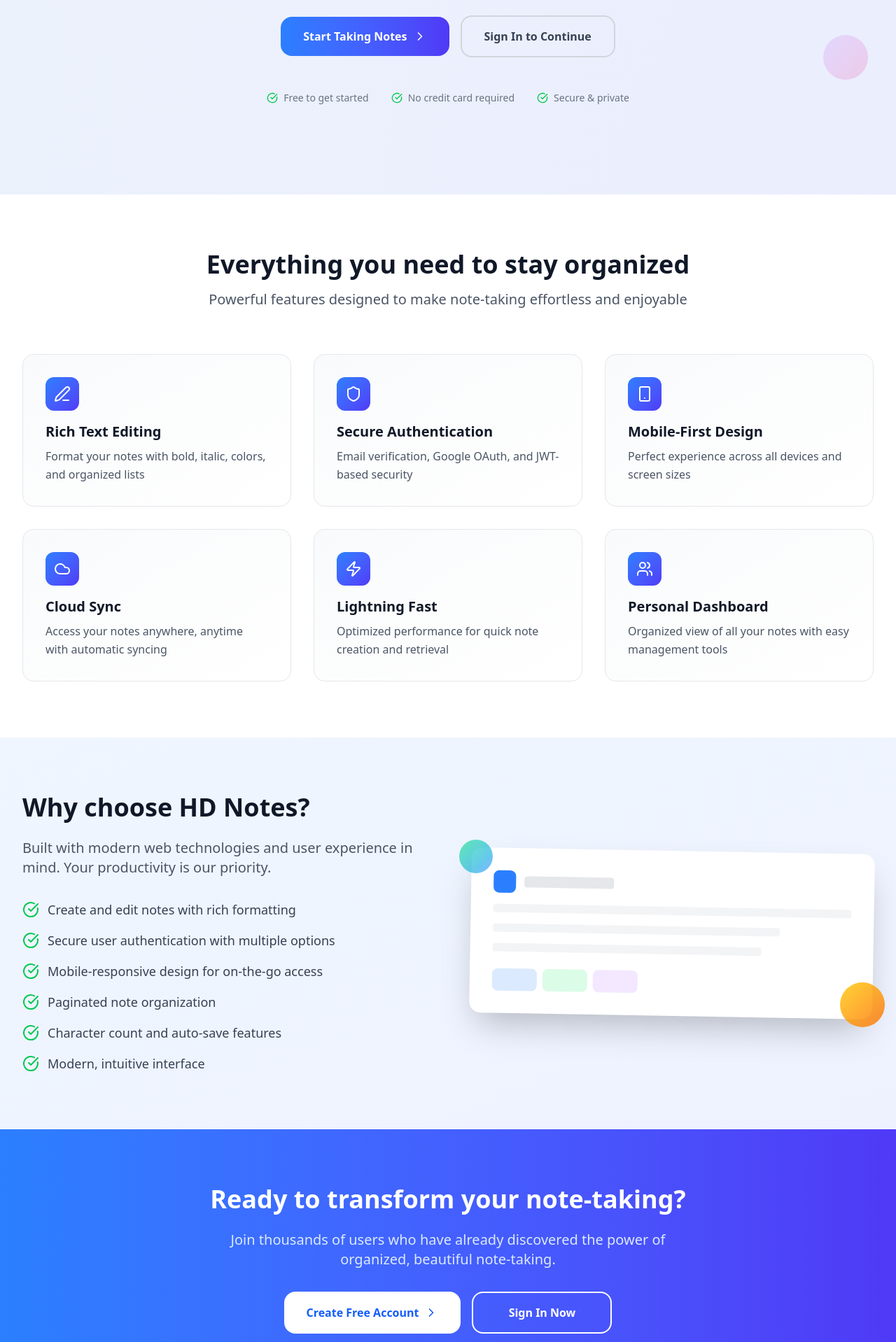
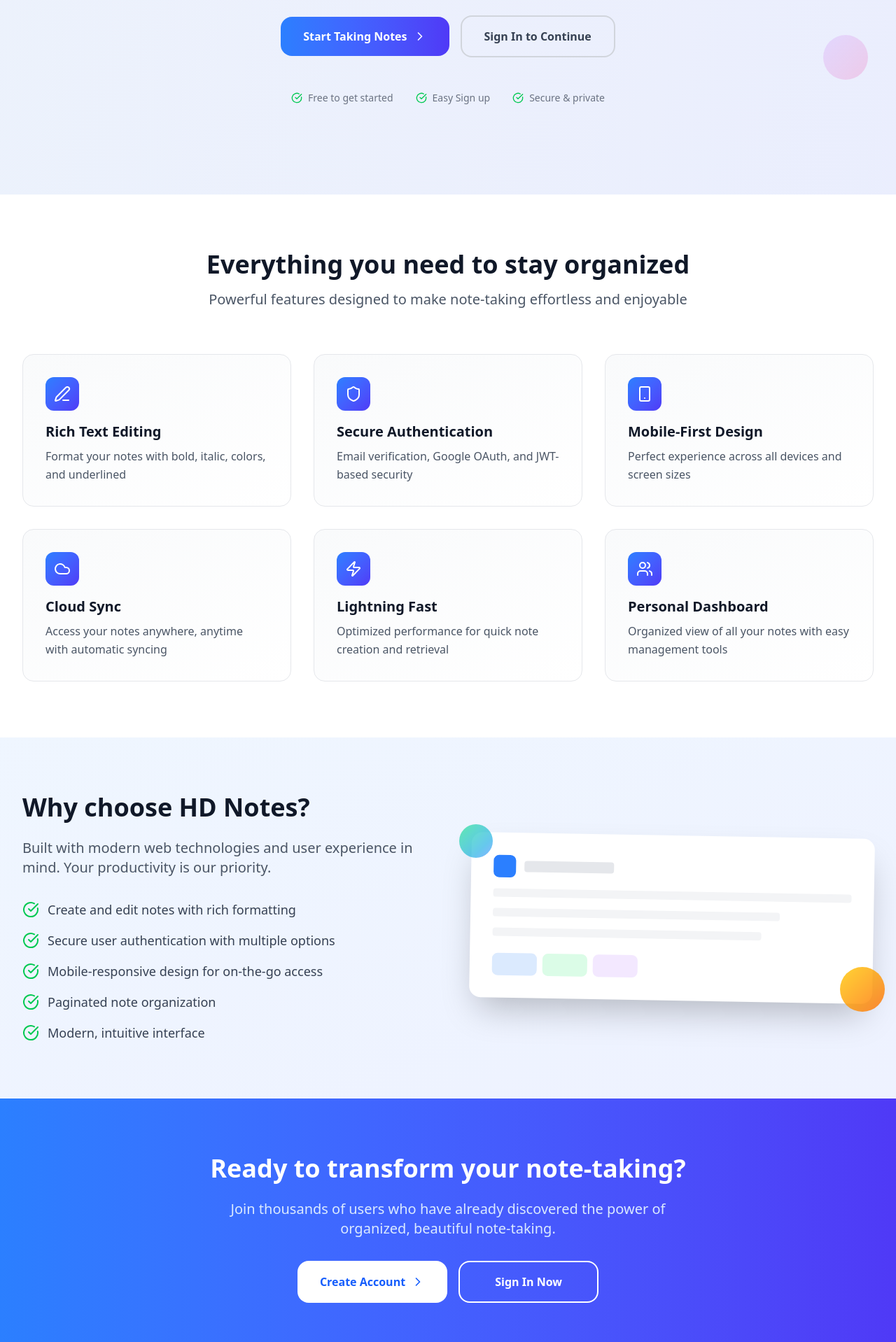
Before and after one commit to Annibadakh/notes_taking_frontend, a React (Vite) app: page / in a window 1280 px wide. Shown: the part 442-2360 px from the top of the page at 70% size. Built offline with nearby package versions, Linux system fonts and the light colour scheme.

Commit message:
layout changes

```diff
--- a/src/Pages/Dashboard.jsx
+++ b/src/Pages/Dashboard.jsx
@@ -202,7 +202,7 @@
           </p>
 
           {/* Statistics Cards */}
-          <div className="grid grid-cols-2 md:grid-cols-3 lg:grid-cols-5 gap-4 mb-4">
+          <div className="grid grid-cols-2 md:grid-cols-2 lg:grid-cols-4 gap-4 mb-4">
             <div className="bg-gradient-to-br from-blue-500 to-blue-600 rounded-lg p-4 text-white shadow-md">
               <div className="flex items-center justify-between mb-2">
                 <DocumentTextIcon className="h-6 w-6 opacity-80" />
@@ -227,13 +227,13 @@
               <div className="text-sm opacity-90">Archived</div>
             </div>
 
-            <div className="bg-gradient-to-br from-green-500 to-green-600 rounded-lg p-4 text-white shadow-md">
+            {/* <div className="bg-gradient-to-br from-green-500 to-green-600 rounded-lg p-4 text-white shadow-md">
               <div className="flex items-center justify-between mb-2">
                 <span className="text-lg font-semibold opacity-80">Aa</span>
               </div>
               <div className="text-2xl font-bold mb-1">{formatNumber(stats.totalCharacters)}</div>
               <div className="text-sm opacity-90">Characters</div>
-            </div>
+            </div> */}
 
             <div className="bg-gradient-to-br from-purple-500 to-purple-600 rounded-lg p-4 text-white shadow-md">
               <div className="flex items-center justify-between mb-2">
--- a/src/Pages/HomePage.jsx
+++ b/src/Pages/HomePage.jsx
@@ -14,7 +14,7 @@
     {
       icon: <Edit3 className="w-6 h-6" />,
       title: "Rich Text Editing",
-      description: "Format your notes with bold, italic, colors, and organized lists"
+      description: "Format your notes with bold, italic, colors, and underlined"
     },
     {
       icon: <Shield className="w-6 h-6" />,
@@ -48,7 +48,7 @@
     "Secure user authentication with multiple options",
     "Mobile-responsive design for on-the-go access",
     "Paginated note organization",
-    "Character count and auto-save features",
+    // "Character count and auto-save features",
     "Modern, intuitive interface"
   ];
 
@@ -122,7 +122,7 @@
                 </div>
                 <div className="flex items-center gap-2">
                   <CheckCircle className="w-4 h-4 text-green-500" />
-                  <span>No credit card required</span>
+                  <span>Easy Sign up</span>
                 </div>
                 <div className="flex items-center gap-2">
                   <CheckCircle className="w-4 h-4 text-green-500" />
@@ -230,7 +230,7 @@
               onClick={() => window.location.href = '/signup'}
               className="group px-8 py-4 bg-white text-blue-600 font-semibold rounded-2xl hover:shadow-2xl transition-all duration-300 transform hover:scale-105 flex items-center gap-2 justify-center min-w-[200px]"
             >
-              Create Free Account
+              Create Account
               <ChevronRight className="w-5 h-5 group-hover:translate-x-1 transition-transform" />
             </button>
 
--- a/src/Pages/NoteEditor.jsx
+++ b/src/Pages/NoteEditor.jsx
@@ -186,8 +186,8 @@
       year: 'numeric',
       month: 'long',
       day: 'numeric',
-      hour: '2-digit',
-      minute: '2-digit'
+      // hour: '2-digit',
+      // minute: '2-digit'
     });
   };
 
@@ -201,7 +201,7 @@
 
   return (
     <div className="min-h-screen bg-gray-50">
-      <header className="bg-white shadow-sm border-b">
+      <header className="bg-white shadow-sm">
         <div className="max-w-4xl mx-auto px-4 sm:px-6 lg:px-8">
           <div className="flex justify-between items-center py-4">
             <div className="flex items-center gap-4">
@@ -260,7 +260,7 @@
               {isEditing && (
                 <>
                   <div>•</div>
-                  <div>Last modified: {new Date().toLocaleDateString()}</div>
+                  <div>Last modified: {new Date().toLocaleDateString("en-GB")}</div>
                 </>
               )}
             </div>
--- a/src/Pages/NoteViewer.jsx
+++ b/src/Pages/NoteViewer.jsx
@@ -152,7 +152,7 @@
 
   return (
     <div className="min-h-screen bg-gray-50">
-      <header className="bg-white shadow-sm border-b">
+      <header className="bg-white shadow-sm">
         <div className="max-w-4xl mx-auto px-4 sm:px-6 lg:px-8">
           <div className="flex justify-between items-center py-4">
             <div className="flex items-center gap-4">
@@ -260,6 +260,7 @@
 
               {note.updatedAt !== note.createdAt && (
                 <div className="flex items-center gap-1">
+                  <CalendarIcon className="h-4 w-4" />
                   <span>Updated: {formatDate(note.updatedAt)}</span>
                 </div>
               )}
@@ -287,7 +288,7 @@
         </article>
 
         <div className="lg:hidden mt-6 flex gap-3">
-          <button
+          {/* <button
             onClick={handleTogglePin}
             disabled={actionLoading.pin}
             className={`flex items-center justify-center gap-2 px-4 py-3 rounded-lg transition-all ${
@@ -304,9 +305,9 @@
                 {note.isPinned ? 'Unpin' : 'Pin'}
               </>
             )}
-          </button>
+          </button> */}
 
-          <button
+          {/* <button
             onClick={handleToggleArchive}
             disabled={actionLoading.archive}
             className={`flex items-center justify-center gap-2 px-4 py-3 rounded-lg transition-all ${
@@ -332,7 +333,7 @@
                 )}
               </>
             )}
-          </button>
+          </button> */}
 
           <button
             onClick={() => navigate(`/notes/edit/${note.id}`)}
@@ -344,7 +345,7 @@
 
           <button
             onClick={() => setDeleteModalOpen(true)}
-            className="flex items-center justify-center gap-2 bg-red-600 text-white px-4 py-3 rounded-lg hover:bg-red-700 transition-all"
+            className="flex-1 flex items-center justify-center gap-2 bg-red-600 text-white px-4 py-3 rounded-lg hover:bg-red-700 transition-all"
           >
             <TrashIcon className="h-5 w-5" />
             Delete
```
Also changed, not shown: 1 other file (tests, documents, lock files or other folders).
